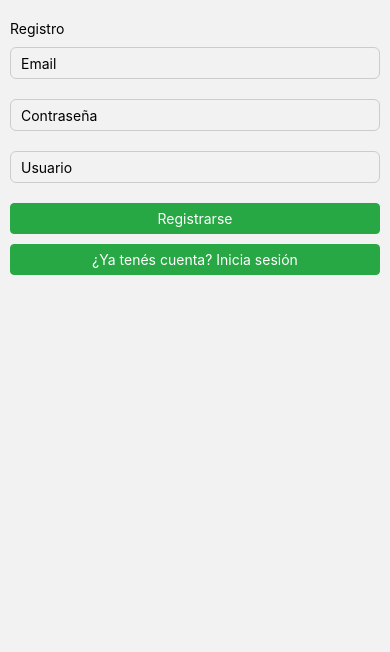
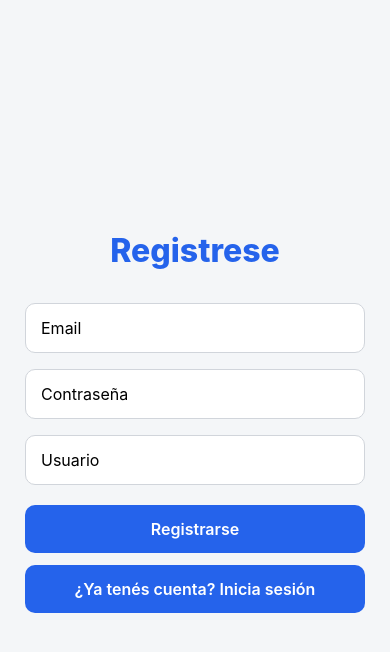
Before and after one commit to jrodriguezcancio/pi-parte2-Cancio-Nadinic, a React Native app: screen /Registrar in a window 390 px wide. Shown: the top 652 px of the page. Built offline with nearby package versions, Linux system fonts and the light colour scheme; no server answers.

Commit message:
Arregle unas cosas

```diff
--- a/src/components/Camara.js
+++ b/src/components/Camara.js
@@ -67,7 +67,6 @@ function Camara(props) {
                 :
 
                 <>
-                    <Text>Soy la camara</Text>
                  <CameraView
                  style={styles.camara}
                  facing='back'
@@ -91,29 +90,49 @@ function Camara(props) {
    const styles = StyleSheet.create({
     container: {
         flex: 1,
+        backgroundColor: "#f5f5f5",
         justifyContent: "center",
         alignItems: "center",
+        padding: 20,
     },
+
     camara: {
-            width: 800,
-            height: 300,
+        width: "95%",
+        height: 400,
+        borderRadius: 15,
+        overflow: "hidden",
+        marginVertical: 20,
     },
+
     shootButton: {
-            backgroundColor: "#ccc",
-            textAlign: "center",
-            padding: 10,
-            borderRadius: 5,
+        backgroundColor: "#28a745",
+        paddingHorizontal: 25,
+        paddingVertical: 12,
+        borderRadius: 10,
+        marginTop: 15,
+        elevation: 3,
     },
+
     preview: {
-            width: 200,
-            height: 200,
+        width: 250,
+        height: 250,
+        borderRadius: 15,
+        marginBottom: 20,
+        borderWidth: 2,
+        borderColor: "#ddd",
     },
+
     buttonsContainer: {
         flexDirection: "row",
-            justifyContent: "space-between",
-            width: 200,
+        justifyContent: "space-evenly",
+        alignItems: "center",
+        width: 250,
+        marginTop: 10,
+        paddingVertical: 10,
+        backgroundColor: "#fff",
+        borderRadius: 10,
+        elevation: 2,
     }
-
-    })
+});
 
 export default Camara;
--- a/src/components/HomeMenu.js
+++ b/src/components/HomeMenu.js
@@ -10,8 +10,8 @@ const Tab = createBottomTabNavigator();
 function HomeMenu(){
     return(
         <Tab.Navigator>
+        <Tab.Screen name="HomePage" component={HomePage} options={{ headerShown: false }}/>
         <Tab.Screen name="CrearPost" component={CrearPost} options={{ headerShown: false }}/>
-        <Tab.Screen name="HomePage" component={HomePage} options={{ headerShown: false }}/>
         <Tab.Screen name="MiPerfil" component={MiPerfil} options={{ headerShown: false }}/>
 
         </Tab.Navigator>
--- a/src/screens/CrearPost.js
+++ b/src/screens/CrearPost.js
@@ -38,7 +38,7 @@ function CrearPost(props) {
                 :
 
             <View style={styles.container}>
-            <Text>Crear Post</Text>
+            <Text style={styles.titulo}>Crear Post</Text>
             <TextInput style={styles.input}
                 placeholder="Título"
                 onChangeText={text => setTitulo(text)}
@@ -63,26 +63,44 @@ function CrearPost(props) {
 const styles = StyleSheet.create({
 
     container: {
-        paddingHorizontal: 10,
-        marginTop: 20,
         flex: 1,
+        justifyContent: "center",
+        paddingHorizontal: 25,
+        backgroundColor: "#F4F6F8",
     },
+
+    titulo: {
+        fontSize: 32,
+        fontWeight: "800",
+        color: "#2563EB",
+        textAlign: "center",
+        marginBottom: 25,
+    },
+
     input: {
+        height: 50,
+        paddingHorizontal: 15,
         borderWidth: 1,
-        borderColor: "#ccc",
-        padding: 10,
-        marginBottom: 10,
-        borderRadius: 5,
+        borderColor: "#D1D5DB",
+        borderRadius: 10,
+        backgroundColor: "#FFFFFF",
+        marginVertical: 8,
+        fontSize: 16,
     },
+
     boton: {
-        backgroundColor: "#007BFF",
-        padding: 10,
-        borderRadius: 5,
+        backgroundColor: "#2563EB",
+        paddingVertical: 14,
+        borderRadius: 10,
         alignItems: "center",
+        marginTop: 12,
     },
+
     textoBoton: {
-        color: "#fff",
-        fontWeight: "bold",
+        color: "#FFFFFF",
+        fontSize: 16,
+        fontWeight: "600",
     },
+
 });
 export default CrearPost
--- a/src/screens/HomePage.js
+++ b/src/screens/HomePage.js
@@ -28,6 +28,9 @@ function HomePage(props) {
 
     return(
         <View style={styles.container}>
+            <Text style={styles.PostHecho}>
+                Posts hechos
+            </Text>
                 <FlatList
                     data={posts}
                     keyExtractor={item => item.id.toString()}
@@ -58,41 +61,55 @@ const styles = StyleSheet.create({
     container: {
         flex: 1,
         backgroundColor: "#F4F6F8",
-        paddingTop: 10,
+        paddingTop: 15,
     },
 
     post: {
         backgroundColor: "#FFFFFF",
         marginHorizontal: 15,
-        marginBottom: 15,
-        padding: 15,
-        borderRadius: 15,
-
-        shadowColor: "#000",
-        shadowOffset: {
-            width: 0,
-            height: 2,
-        },
-        shadowOpacity: 0.1,
-        shadowRadius: 4,
-
-        elevation: 4,
+        marginBottom: 20,
+        padding: 18,
+        borderRadius: 18,
+        borderWidth: 1,
+        borderColor: "#E5E7EB",
     },
 
     tituloPost: {
         fontSize: 22,
-        fontWeight: "bold",
-        marginTop: 10,
-        marginBottom: 8,
-        color: "#222",
+        fontWeight: "700",
+        marginTop: 12,
+        marginBottom: 10,
+        color: "#1F2937",
     },
 
     descripcionPost: {
         fontSize: 15,
-        color: "#555",
-        marginBottom: 6,
+        color: "#6B7280",
+        marginBottom: 8,
         lineHeight: 22,
     },
+
+    owner: {
+        fontSize: 13,
+        color: "#9CA3AF",
+        marginTop: 5,
+    },
+
+    boton: {
+        backgroundColor: "#2563EB",
+        color: "#fff",
+        padding: 10,
+        borderRadius: 8,
+        textAlign: "center",
+        marginTop: 10,
+    },
+    PostHecho:{
+fontSize: 30,
+    fontWeight: "800",
+    color: "#2563EB",
+    textAlign: "center",
+    marginVertical: 15,
+    }
 });
 
 export default HomePage;
--- a/src/screens/Login.js
+++ b/src/screens/Login.js
@@ -1,4 +1,4 @@
-import React, { useState } from "react";
+import React, { use, useEffect, useState } from "react";
 import { StyleSheet, Pressable, Text, View, TextInput } from "react-native";
 import {auth} from "../config/firebase";
 
@@ -8,6 +8,16 @@ function Login(props) {
     const [email, setEmail] = useState("");
     const [password, setPassword] = useState("");
     const [login, setLogin] = useState(false);
+
+   useEffect(() => {
+        const rememberMe = auth.onAuthStateChanged((user) => {
+            if(user){
+                props.navigation.navigate("HomePage");
+            }
+        });
+
+        return rememberMe;
+    }, []);
 
     function onSubmit() {
        auth.signInWithEmailAndPassword(email, password)
@@ -21,7 +31,7 @@ function Login(props) {
     }
     return(
         <View style={styles.container}>
-
+            <Text style={styles.bien}>Bienvenidos</Text>
             <Text>Login</Text>
 
             <TextInput style={styles.input}
@@ -57,34 +67,43 @@ function Login(props) {
 const styles = StyleSheet.create({
 
     container: {
-        paddingHorizontal: 10,
-        marginTop: 20,
+        flex: 1,
+        justifyContent: "center",
+        paddingHorizontal: 25,
+        backgroundColor: "#F4F6F8",
+    },
+
+    bien: {
+        fontSize: 32,
+        fontWeight: "800",
+        color: "#2563EB",
+        textAlign: "center",
+        marginBottom: 10,
     },
 
     input: {
-        height: 20,
-        paddingVertical: 15,
-        paddingHorizontal: 10,
+        height: 50,
+        paddingHorizontal: 15,
         borderWidth: 1,
-        borderColor: '#ccc',
-        borderStyle: 'solid',
-        borderRadius: 6,
-        marginVertical: 10,
+        borderColor: "#D1D5DB",
+        borderRadius: 10,
+        backgroundColor: "#FFFFFF",
+        marginVertical: 8,
+        fontSize: 16,
     },
 
     boton: {
-      backgroundColor: '#28a745',
-    paddingHorizontal: 10,
-    paddingVertical: 6,
-    alignItems: 'center',
-    borderRadius: 4,
-    borderWidth: 1,
-    borderColor: '#28a745',
-    marginTop: 10,
+        backgroundColor: "#2563EB",
+        paddingVertical: 14,
+        borderRadius: 10,
+        alignItems: "center",
+        marginTop: 12,
     },
 
     textoBoton: {
-        color: '#fff',
+        color: "#FFFFFF",
+        fontSize: 16,
+        fontWeight: "600",
     },
 
 });
--- a/src/screens/Registrar.js
+++ b/src/screens/Registrar.js
@@ -44,7 +44,7 @@ if(usuario === ""){
     return(
         <View style={styles.container}>
 
-            <Text>Registro</Text>
+            <Text style={styles.titulo}>Registrese</Text>
 
             <TextInput style={styles.input}
                 keyboardType="email-address"
@@ -92,35 +92,43 @@ if(usuario === ""){
 const styles = StyleSheet.create({
 
     container: {
-        paddingHorizontal: 10,
-        marginTop: 20,
+        flex: 1,
+        justifyContent: "center",
+        paddingHorizontal: 25,
+        backgroundColor: "#F4F6F8",
     },
 
     input: {
-        height: 20,
-        paddingVertical: 15,
-        paddingHorizontal: 10,
+        height: 50,
+        paddingHorizontal: 15,
         borderWidth: 1,
-        borderColor: '#ccc',
-        borderStyle: 'solid',
-        borderRadius: 6,
-        marginVertical: 10,
+        borderColor: "#D1D5DB",
+        borderRadius: 10,
+        backgroundColor: "#FFFFFF",
+        marginVertical: 8,
+        fontSize: 16,
     },
 
     boton: {
-
-    backgroundColor: '#28a745',
-    paddingHorizontal: 10,
-    paddingVertical: 6,
-    alignItems: 'center',
-    borderRadius: 4,
-    borderWidth: 1,
-    borderColor: '#28a745',
-    marginTop: 10,
+        backgroundColor: "#2563EB",
+        paddingVertical: 14,
+        borderRadius: 10,
+        alignItems: "center",
+        marginTop: 12,
     },
 
     textoBoton: {
-        color: '#fff',
+        color: "#FFFFFF",
+        fontSize: 16,
+        fontWeight: "600",
+    },
+
+    titulo: {
+        fontSize: 32,
+        fontWeight: "800",
+        color: "#2563EB",
+        textAlign: "center",
+        marginBottom: 25,
     },
 
 });
```
Lines whose indentation alone changed are shown as unchanged.
